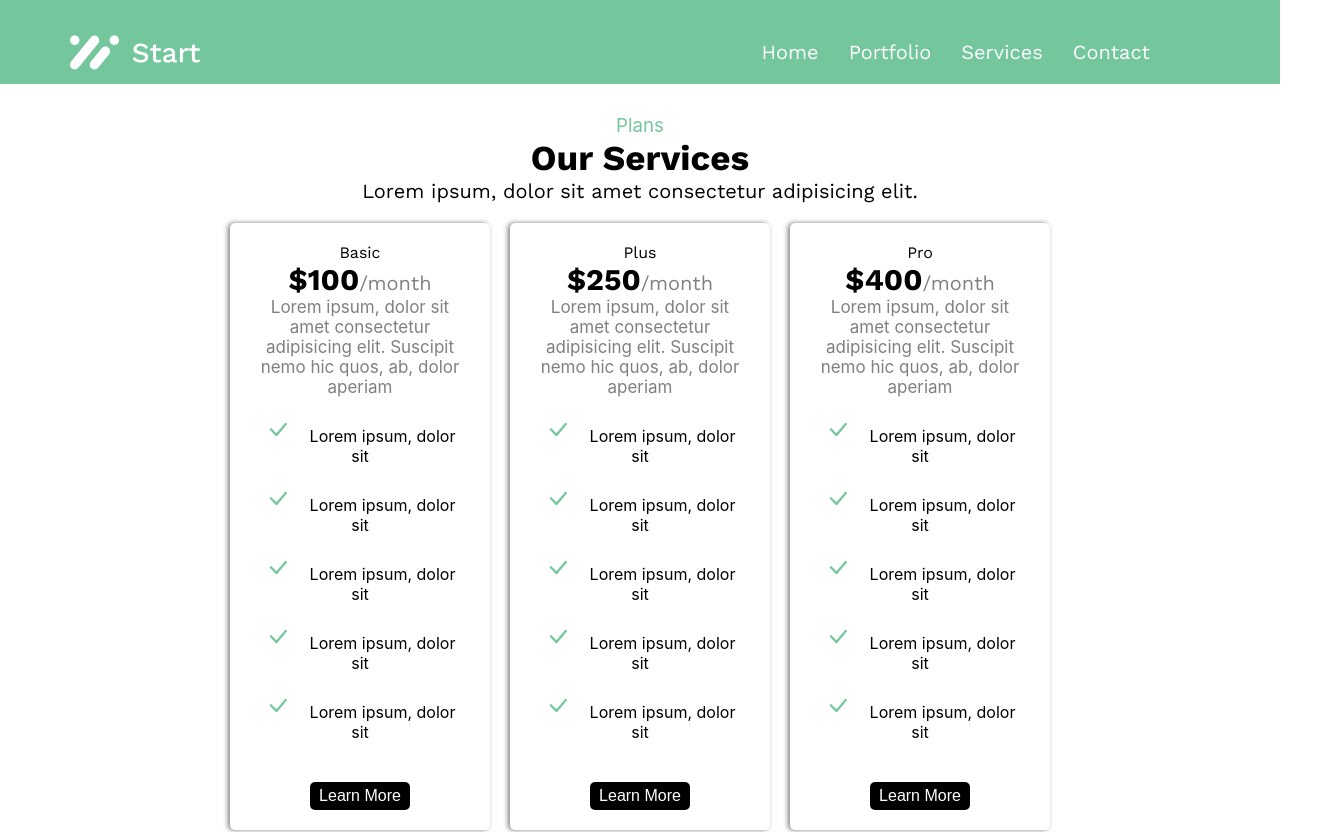
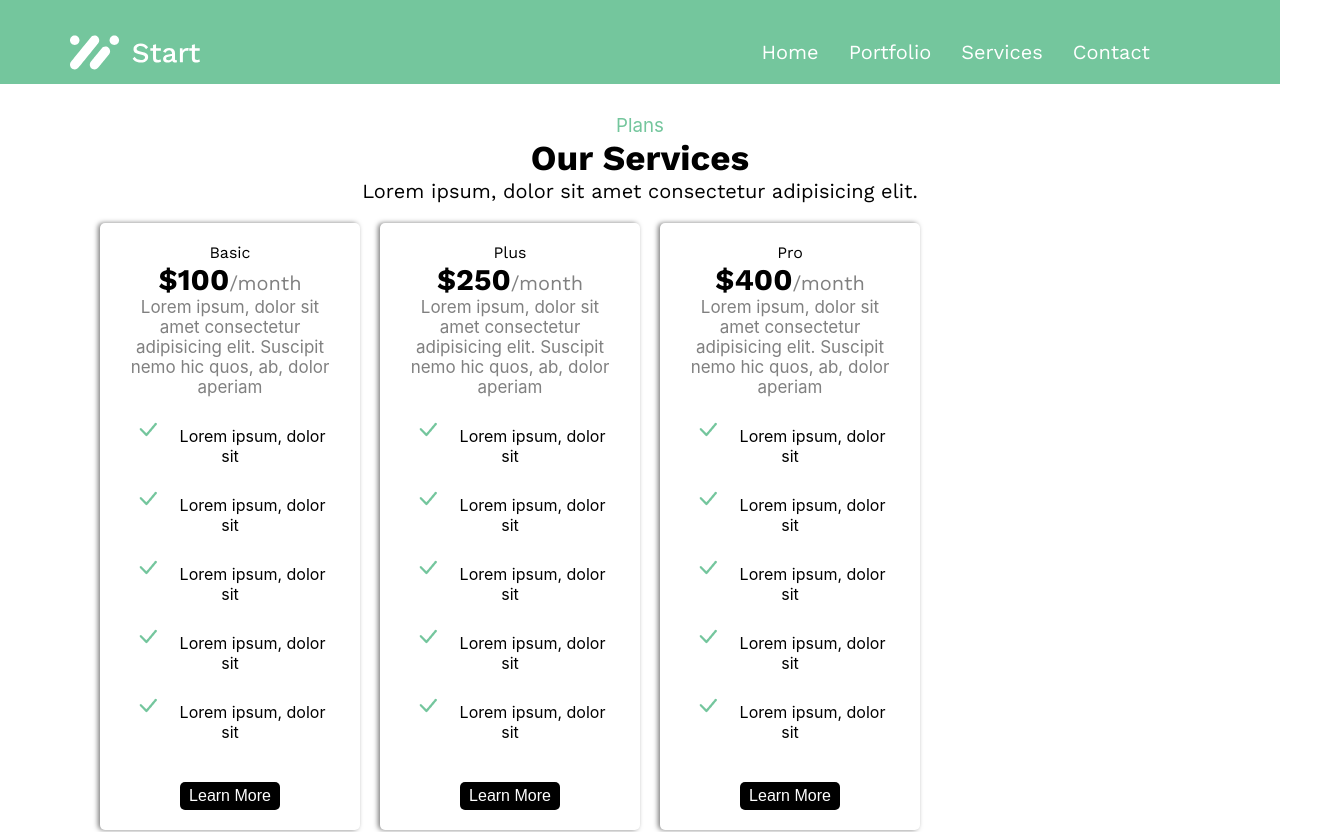
Before and after one commit to samirayahayaibrahim/Start-up, a React (Create React App) app: page /Services in a window 1280 px wide. Shown: the top 832 px of the page, 1330 px wide, since content can reach past the window. Built offline with nearby package versions, Linux system fonts and the light colour scheme.

Commit message:
updated the group styling in homestyle

```diff
--- a/src/homestyle.css
+++ b/src/homestyle.css
@@ -302,7 +302,7 @@ h4{
         display: grid;
         grid-template-columns: repeat(2, 1fr);
         gap: 10px;
-        transform: translateX(-70px);
+        transform: translateX(-200px);
     }
 
     .person{
```
